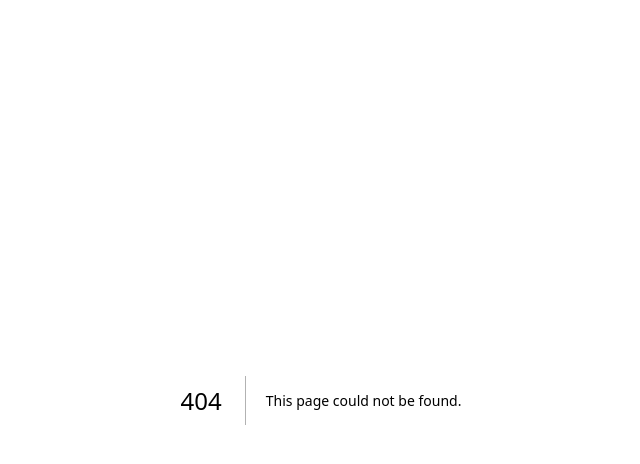
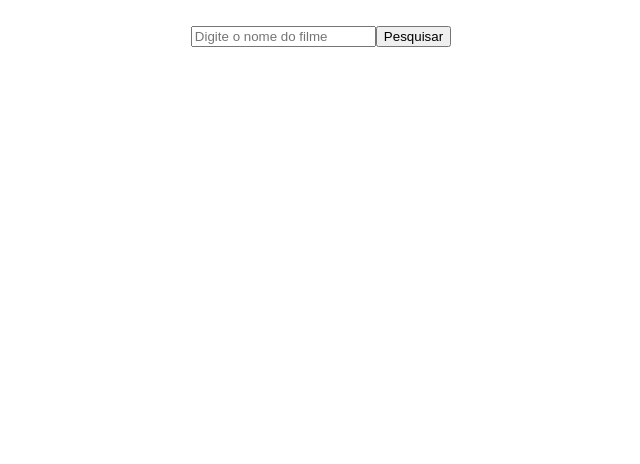
Before and after one commit to VictorRyan3612/P_WEB_Projeto, a Next.js app: page /r15 in a window 1280 px wide. Before the commit this address had no page. Shown: the top 464 px of the page, without its empty margins (319-959 px from the left). Built offline with nearby package versions, Linux system fonts and the light colour scheme.

Commit message:
copia de un2_receita8
disponível em: https://github.com/VictorRyan3612/P_WEB/tree/main/un2_receita8

```diff
--- a/package.json
+++ b/package.json
@@ -12,6 +12,7 @@
   "license": "ISC",
   "dependencies": {
     "next": "^14.0.3",
-    "react": "^18.2.0"
+    "react": "^18.2.0",
+    "swr": "^2.2.4"
   }
 }
--- /dev/null
+++ b/pages/r15.js
@@ -0,0 +1,75 @@
+import * as r from 'react';
+
+export default function TelaMovies(){
+   const [movies, setMovies] = r.useState([]);
+
+   const handleSearch = async (searchTerm) => {
+      const res = await fetch(`https://www.omdbapi.com/?apikey=8740ecf&s=${searchTerm}`);
+      const data = await res.json();
+      setMovies(data.Search);
+   };
+
+   return (
+      <div>
+         <center>
+            <br></br>
+            <MoviePesquisar onSearch={handleSearch}  />
+            <Movies dataMovies={movies}/>
+         </center>
+      </div>
+   )
+}
+
+
+export function MoviePesquisar({ onSearch }) {
+   const [searchTerm, setSearchTerm] = r.useState('');
+
+   const handleSearch = () => {
+      onSearch(searchTerm);
+   };
+
+   const handleKeyDown = (e) => {
+      if (e.key === 'Enter') {
+         handleSearch();
+      }
+   };
+
+   return (
+      <div>
+         <center>
+            <input
+               type="text"
+               value={searchTerm}
+               onChange={(e) => setSearchTerm(e.target.value)}
+               onKeyDown={handleKeyDown}
+               placeholder="Digite o nome do filme"
+            />
+            <button onClick={handleSearch}>Pesquisar</button>
+         </center>
+      </div>
+   );
+}
+
+
+
+export function Movies({dataMovies}){
+   return (
+      <div>
+         <center>
+            {/* Validar se não é vazio */}
+            {dataMovies && dataMovies.map((m) =>
+               <div>
+                  <br></br>
+                  <h2>
+                     Titulo: {m.Title}
+                  </h2>
+                  <h3>
+                     ano: {m.Year}
+                  </h3>
+                  <img src={m.Poster} width="200"></img>
+               </div>
+            )}
+         </center>
+      </div>
+   )
+}
```
Also changed, not shown: pages/index.js (+9 -3 lines), 1 other file (tests, documents, lock files or other folders).
